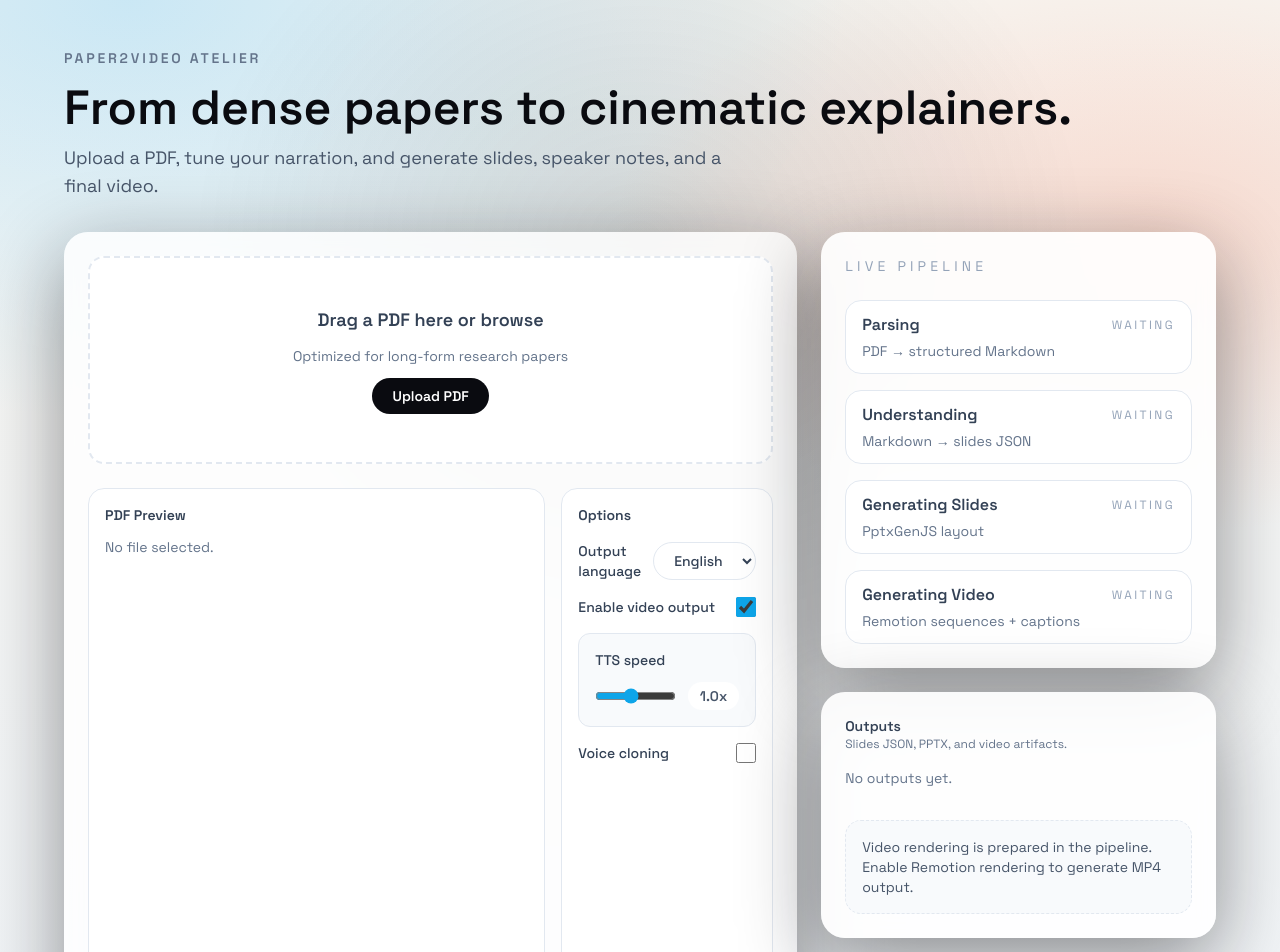
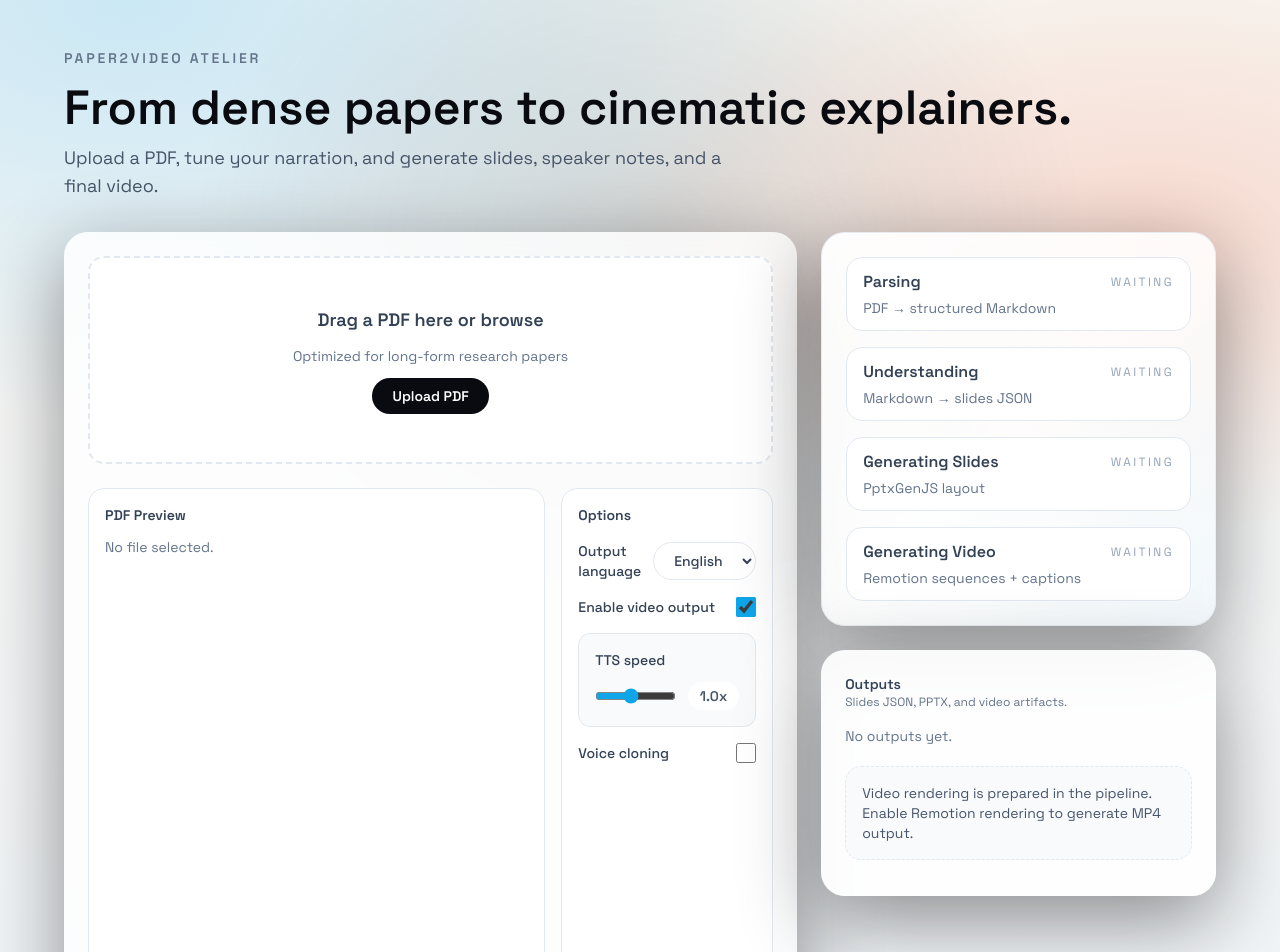
Before and after one commit to ljie-PI/Paper2Video, a Next.js app: page / in a window 1280 px wide. Shown: the top 952 px of the page. Built offline with nearby package versions, Linux system fonts and the light colour scheme.

Commit message:
Adjust layout

```diff
--- a/app/page.tsx
+++ b/app/page.tsx
@@ -67,7 +67,7 @@ export default function HomePage() {
   const [enableVideo, setEnableVideo] = useState(true);
   const [voiceClone, setVoiceClone] = useState(false);
   const [ttsSpeed, setTtsSpeed] = useState(1);
-  const [model, setModel] = useState('qwen-max');
+  const [model] = useState('qwen-max');
   const [outputLanguage, setOutputLanguage] = useState<'en' | 'zh'>('en');
   const [dragActive, setDragActive] = useState(false);
   const [job, setJob] = useState<JobRecord | null>(null);
@@ -155,6 +155,7 @@ export default function HomePage() {
 
   const currentStatus = job?.status ?? 'pending';
   const outputJob = job?.status === 'failed' ? outputSnapshot : job;
+  const hasVideo = Boolean(outputJob?.paths?.video);
 
   return (
     <main className="min-h-screen px-6 py-12 md:px-12">
@@ -358,11 +359,8 @@ export default function HomePage() {
           </div>
 
           <div className="flex flex-col gap-6">
-            <div className="rounded-3xl bg-white/90 p-6 text-slate-700 shadow-card backdrop-blur">
-              <p className="text-sm uppercase tracking-[0.3em] text-slate-400">
-                Live pipeline
-              </p>
-              <div className="mt-6 flex flex-col gap-4">
+            <div className="rounded-3xl border border-slate-200/70 bg-gradient-to-br from-white/95 via-white/85 to-sky-50/60 p-6 text-slate-700 shadow-card backdrop-blur">
+              <div className="flex flex-col gap-4">
                 {stages.map((stage) => {
                   const failed = job?.status === 'failed';
                   const active = !failed && !!job?.status && stage.activeOn.includes(job.status);
@@ -381,10 +379,14 @@ export default function HomePage() {
                         <p className="text-base font-semibold">{stage.title}</p>
                         <span
                           className={`text-xs uppercase tracking-[0.2em] ${
-                            done ? 'text-emerald-500' : 'text-slate-400'
+                            active
+                              ? 'text-emerald-600'
+                              : done
+                                ? 'text-emerald-500'
+                                : 'text-slate-400'
                           }`}
                         >
-                          {done ? 'Ready' : 'Waiting'}
+                          {active ? 'Running' : done ? 'Ready' : 'Waiting'}
                         </span>
                       </div>
                       <p className="mt-1 text-sm text-slate-500">{stage.detail}</p>
@@ -428,45 +430,48 @@ export default function HomePage() {
               )}
 
               <div className="mt-5 grid gap-3">
-                <div className="flex flex-wrap gap-3">
-                  {outputJob?.paths?.pptx ? (
-                    <a
-                      className="rounded-full border border-slate-200 bg-white px-4 py-2 text-sm font-semibold text-slate-700"
-                      href={`/api/jobs/${outputJob.id}/files/pptx`}
-                    >
-                      Slides (.pptx)
-                    </a>
-                  ) : null}
-                  {outputJob?.paths?.srt ? (
-                    <a
-                      className="rounded-full border border-slate-200 bg-white px-4 py-2 text-sm font-semibold text-slate-700"
-                      href={`/api/jobs/${outputJob.id}/files/srt`}
-                    >
-                      Captions (.srt)
-                    </a>
-                  ) : null}
-                  {outputJob?.paths?.video ? (
-                    <a
-                      className="rounded-full border border-slate-200 bg-white px-4 py-2 text-sm font-semibold text-slate-700"
-                      href={`/api/jobs/${outputJob.id}/files/video`}
-                    >
-                      Video (.mp4)
-                    </a>
-                  ) : null}
-                </div>
-                <div className="rounded-2xl border border-dashed border-slate-200 bg-slate-50 px-4 py-4 text-sm text-slate-600">
-                  {outputJob?.paths?.video ? (
+                {hasVideo ? (
+                  <div className="rounded-2xl border border-dashed border-slate-200 bg-slate-50 px-4 py-4 text-sm text-slate-600">
                     <video
                       controls
                       className="w-full rounded-xl border border-slate-200"
                       src={`/api/jobs/${outputJob.id}/files/video`}
                     />
-                  ) : (
+                  </div>
+                ) : (
+                  <div className="rounded-2xl border border-dashed border-slate-200 bg-slate-50 px-4 py-4 text-sm text-slate-600">
                     <p>
                       Video rendering is prepared in the pipeline. Enable
                       Remotion rendering to generate MP4 output.
                     </p>
-                  )}
+                  </div>
+                )}
+
+                <div className="grid grid-cols-3 gap-3">
+                  {outputJob?.paths?.pptx ? (
+                    <a
+                      className="w-full rounded-full border border-slate-200 bg-white px-4 py-2 text-center text-sm font-semibold text-slate-700"
+                      href={`/api/jobs/${outputJob.id}/files/pptx`}
+                    >
+                      Slides
+                    </a>
+                  ) : null}
+                  {outputJob?.paths?.srt ? (
+                    <a
+                      className="w-full rounded-full border border-slate-200 bg-white px-4 py-2 text-center text-sm font-semibold text-slate-700"
+                      href={`/api/jobs/${outputJob.id}/files/srt`}
+                    >
+                      Captions
+                    </a>
+                  ) : null}
+                  {outputJob?.paths?.video ? (
+                    <a
+                      className="w-full rounded-full border border-slate-200 bg-white px-4 py-2 text-center text-sm font-semibold text-slate-700"
+                      href={`/api/jobs/${outputJob.id}/files/video`}
+                    >
+                      Video
+                    </a>
+                  ) : null}
                 </div>
               </div>
             </div>
```
